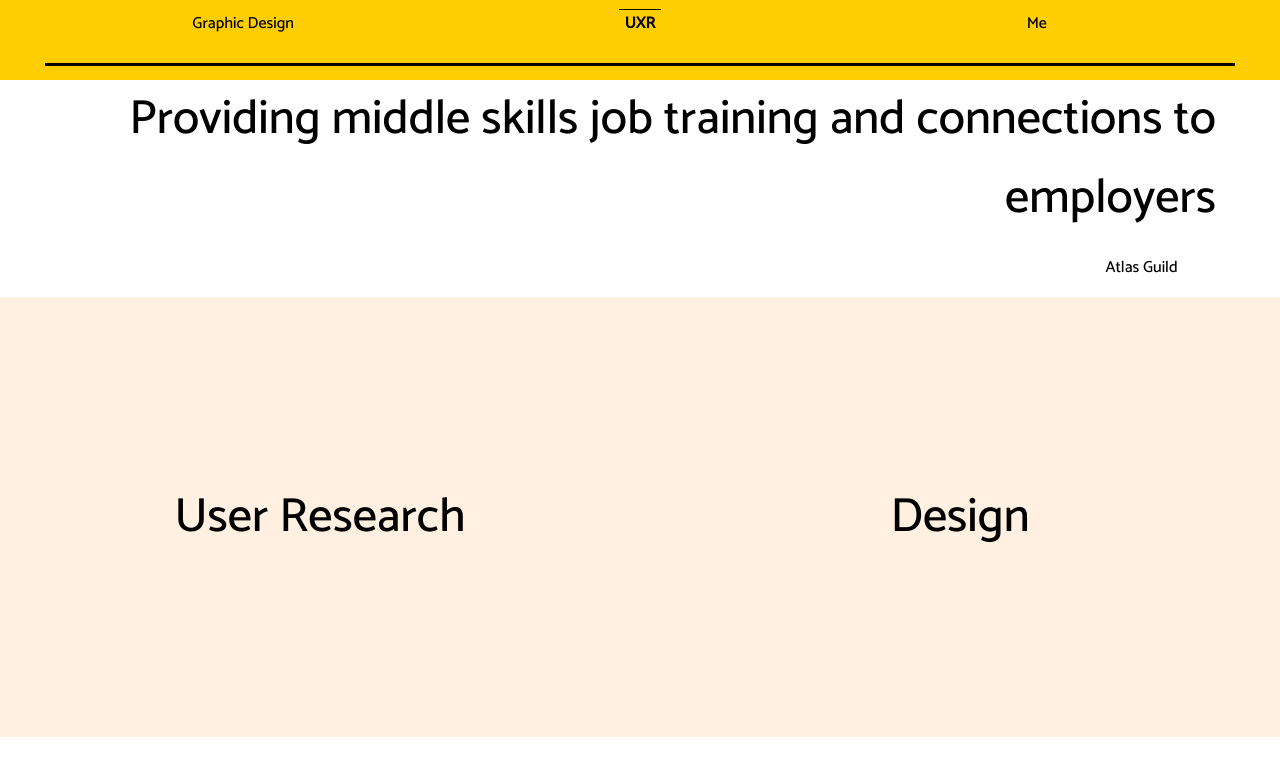
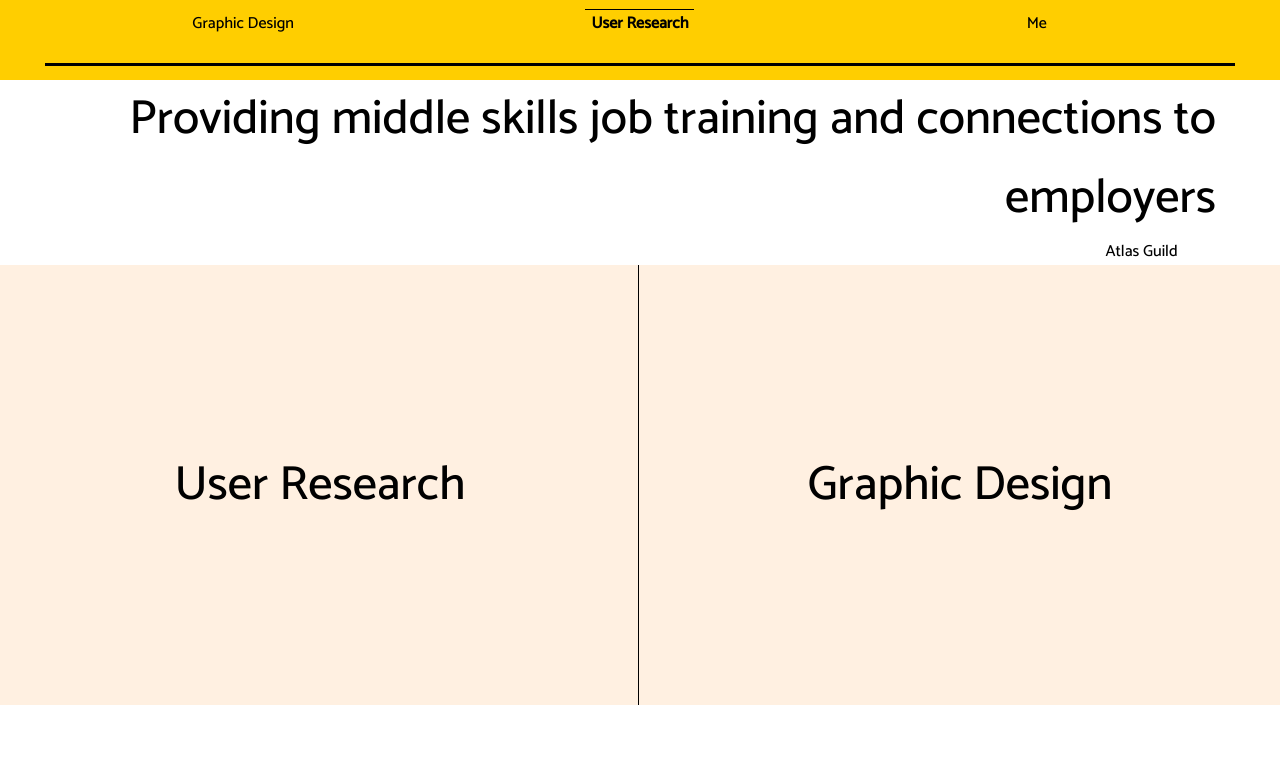
Before and after one commit to caymansimpson/jengoldbergdesign, a React (Create React App) app in the folder portfolio/: page /projects/AtlasGuild in a window 1280 px wide. Shown: the top 776 px of the page. Built offline with nearby package versions, Linux system fonts and the light colour scheme.

Commit message:
Added line between selections, fixed column floats and fixed display bug

```diff
--- a/portfolio/src/App.js
+++ b/portfolio/src/App.js
@@ -9,9 +9,9 @@ import {BrowserRouter, Route} from 'react-router-dom';
 class App extends Component {
   constructor(props) {
     super(props)
-    this.state = {'selected': 'UXR', 'shift': ''};
+    this.state = {'selected': 'User Research', 'shift': ''};
     this.changePage = this.changePage.bind(this);
-    this.headerOrder = ["Graphic Design", "UXR", "Me"]; // This is default
+    this.headerOrder = ["Graphic Design", "User Research", "Me"]; // This is default
     this.shift = '';
   }
 
--- a/portfolio/src/index.js
+++ b/portfolio/src/index.js
@@ -4,36 +4,6 @@ import './index.css';
 import App from './App';
 import * as serviceWorker from './serviceWorker';
 
-
-const exampleBothProject = {
-  'title': 'Both Project',
-  'description': 'Providing middle skills training and connections to employers',
-  'uxr': [ // List of sections for UXR; don't include uxr if it's not a uxr project!
-      {'name': 'Context', 'type': 'text', 'description': 'uxr description. Rendezvous Cafe is a restaurant offering job training for people who are rebuilding their lives. The catering business allows the cafe to reian profitable but had a confusing and inefficient process for requests. Identify user and staff painpoints when processing their requests, simplify, and develop a solution.'},
-      {'name': 'Process', 'type': 'text', 'description': 'uxr description. Curus tellus, et efficitur augue dignissim sit amet. Cras a posuere lectus. Nulla posuere consectetur sapien, et accumsan urna condimentum a. Morbi viverra mi lorem, id bibendum neque mattis mollis. Aenean sit amet consequat nibh. Integer turpis felis, euismod in nisi nec, imperdiet faucibus magna. Morbi quam eros, accumsan quis rhoncus eget, mattis vel metus. Duis eu sapien libero. Vestibulum imperdiet rho'},
-      {'name': 'Summary', 'type': 'text', 'description': 'uxr description. Curfinibus tellus, et efficitur augue dignissim sit amet. Cras a posuere lectus. Nulla posuere consectetur sapien, et accumsan urna condimentum a. Morbi viverra mi lorem, id bibendum neque mattis mollis. Aenean sit amet consequat nibh. Integer turpis felis, euismod in nisi nec, imperdiet faucibus magna. Morbi quam eros, accumsan quis rhoncus eget, mattis vel metus. Duis eu sapien libero. Vestibulum imperdiet rh'}
-  ],
-  'design': [ // List of sections for Graphic Design
-      {'name': 'Context', 'type': 'text', 'description': 'design description. Rendezvous Cafe is a restaurant offering job training for people who are rebuilding their lives. The catering business allows the cafe to reian profitable but had a confusing and inefficient process for requests. Identify user and staff painpoints when processing their requests, simplify, and develop a solution.'},
-      {'name': 'Process', 'type': 'text', 'description': 'design description. nibus tellus, et effissim sit amet. Cras a posuere lectus. Nulla posuere consectetur sapien, et accumsan urna condimentum a. Morbi viverra mi lorem, id bibendum neque mattis mollis. Aenean sit amet consequat nibh. Integer turpis felis, euismod in nisi nec, imperdiet faucibus magna. Morbi quam eros, accumsan quis rhoncus eget, mattis vel metus. Duis eu sapien libero. Vestibulum imperdiet rhoncus augue, in ef'},
-      {'name': 'Summary', 'type': 'text', 'description': 'design description. finiissim sit amet. Cras a posuere lectus. Nulla posuere consectetur sapien, et accumsan urna condimentum a. Morbi viverra mi lorem, id bibendum neque mattis mollis. Aenean sit amet consequat nibh. Integer turpis felis, euismod in nisi nec, imperdiet faucibus magna. Morbi quam eros, accumsan quis rhoncus eget, mattis vel metus. Duis eu sapien libero. Vestibulum imperdiet rhoncus augue, in eff'}
-  ]
-}
-
-const exampleUXRProject = {
-  'title': 'UXR Project',
-  'description': 'Providing middle skills training and connections to employers',
-  'uxr': [ // List of sections for UXR; don't include uxr if it's not a uxr project!
-      {'name': 'Context', 'type': 'text', 'description': 'Rendezvous Cafe is a restaurant offering job training for people who are rebuilding their lives. The catering business allows the cafe to reian profitable but had a confusing and inefficient process for requests. Identify user and staff painpoints when processing their requests, simplify, and develop a solution.'},
-      {'name': 'Process', 'type': 'text', 'description': 'Curabitur fermentum finibus telur augue dignissim sit amet. Cras a posuere lectus. Nulla posuere consectetur sapien, et accumsan urna condimentum a. Morbi viverra mi lorem, id bibendum neque mattis mollis. Aenean sit amet consequat nibh. Integer turpis felis, euismod in nisi nec, imperdiet faucibus magna. Morbi quam eros, accumsan quis rhoncus eget, mattis vel metus. Duis eu sapien libero. Vestibulum imperdiet rhoncus augue, in effic.'},
-      {'name': 'Summary', 'type': 'text', 'description': 'Curabitur ferficitur augue dignissim sit amet. Cras a posuere lectus. Nulla posuere consectetur sapien, et accumsan urna condimentum a. Morbi viverra mi lorem, id bibendum neque mattis mollis. Aenean sit amet consequat nibh. Integer turpis felis, euismod in nisi nec, imperdiet faucibus magna. Morbi quam eros, accumsan quis rhoncus eget, mattis vel metus. Duis eu sapien libero. Vestibulum imperdiet rhoncus augue, in effic'},
-      {'name': 'Methodology', 'type': 'column', 'columns': [
-          {'name': 'Goals', 'description': 'My goal was to love jeg with all my heart! She loved me back after a while, but it took some time because of all the mozerella sticks I snatched from right under her nose.'},
-          {'name': 'Findings', 'description': 'That even if you snatch mozerella sticks, the love of your life will forgive you because youre so cute and handsome and great at making websites for the love of their life!!'}
-      ]},
-      {'type': 'quote', 'description': 'Heyooooooooooo'}
-  ]
-}
 
 const jobtrain = {
   'title': 'Jobtrain',
@@ -84,7 +54,7 @@ const rendezvousCafe = {
       {'name': 'Personas', 'type': 'column', 'columns': [
           {'name': 'Goals', 'description': 'Who is currently ordering?'},
           {'name': 'Findings', 'description': '<ul><li>Two main order types: morning coffee/ breakfast and lunch/ dinner service</li><li>The preparation required varies vastly between these two</li><li>Morning coffee/ breakfast requires little preparation and operates from a mostly standardized menu. Lunch/ dinner services are developed in coordination with the customers’ needs, and require much more preparation because of this.</li><li>Businesses within the Sobrato Center (surrounding office park) are mainly the current customer, but Rendezvous would like to expand more within it, too, both in awareness and frequency of orders.</li></ul>'}
-      ]},
+      ], 'postColumn': 'hey what\'s up?'},
       {'name': 'Journey Mapping', 'type': 'column', 'columns': [
           {'name': 'Goals', 'description': 'Visualize and tell the story of the experience of ordering catering, from both the café’s perspective and the user’s.'},
           {'name': 'Findings', 'description': '<ul><li>Decrease tasks needed from the contact person at the café.</li><li>Increase interactions between contact person and the customer, to create transparency for the customer during the process.</li><li>Generate future business by increasing awareness through improved social media reviews.</li><li>Cut out inefficiencies in communication by automating parts of the process and centralizing data collection to be easily reproduced and shared. </li></ul>'}
@@ -182,18 +152,8 @@ const sharksGrid = {
   ]
 }
 
-const exampleDesignProject = {
-  'title': 'Design Project',
-  'description': 'Providing middle skills training and connections to employers',
-  'design': [ // List of sections for Graphic Design
-    {'name': 'Context', 'type': 'text', 'description': 'Rendezvous Cafe is a restaurant offering job training for people who are rebuilding their lives. The catering business allows the cafe to reian profitable but had a confusing and inefficient process for requests. Identify user and staff painpoints when processing their requests, simplify, and develop a solution.'},
-    {'name': 'Process', 'type': 'text', 'description': 'Curabitur fermenus tellus, et efficitur augue dignissim sit amet. Cras a posuere lectus. Nulla posuere consectetur sapien, et accumsan urna condimentum a. Morbi viverra mi lorem, id bibendum neque mattis mollis. Aenean sit amet consequat nibh. Integer turpis felis, euismod in nisi nec, imperdiet faucibus magna. Morbi quam eros, accumsan quis rhoncus eget, mattis vel metus. Duis eu sapien libero. Vestibulum imperdiet rhoncus augue, in ef'},
-    {'name': 'Summary', 'type': 'text', 'description': 'Curabitur , et efficitur augue dignissim sit amet. Cras a posuere lectus. Nulla posuere consectetur sapien, et accumsan urna condimentum a. Morbi viverra mi lorem, id bibendum neque mattis mollis. Aenean sit amet consequat nibh. Integer turpis felis, euismod in nisi nec, imperdiet faucibus magna. Morbi quam eros, accumsan quis rhoncus eget, mattis vel metus. Duis eu sapien libero. Vestibulum imperdiet rhoncus augue, in eff'}
-  ]
-}
-
 const ladies = {
-  'title': 'Design Project',
+  'title': 'Ladies',
   'description': 'I do not know what to put here',
   'design': [ // List of sections for Graphic Design
     {'name': 'Context', 'type': 'text', 'description': 'I should figure out something to write here.'},
@@ -202,7 +162,7 @@ const ladies = {
 }
 
 const nature = {
-  'title': 'Design Project2',
+  'title': 'Nature',
   'description': 'I do not know what to put here2MODIFICATION',
   'design': [ // List of sections for Graphic Design
     {'name': 'Context', 'type': 'text', 'description': 'MODIFICATIONI should figure out here.'},
@@ -210,11 +170,7 @@ const nature = {
   ]
 }
 
-let projects = Array(3).fill(exampleBothProject).concat(Array(3).fill(exampleUXRProject)).concat(Array(3).fill(exampleDesignProject)).map(function(u, i) {
-  var item = JSON.parse(JSON.stringify(u)); // deep copy of object
-  item.title = u.title + " " + i // giving them a distinct title
-  return item;
-})
+let projects = []
 
 // fOR JEn: projects.push(variable_name)
 projects.push(jobtrain)
--- a/portfolio/src/views/Home.js
+++ b/portfolio/src/views/Home.js
@@ -36,7 +36,8 @@ class ProjectList extends React.Component {
     return (
       <div className="projectlist">
         {this.props.projects.filter(function(u, i) { // filter to only projects we need to show based on selection
-          if(this.props.selection === 'UXR') return u.uxr !== undefined
+          console.log(this.props.selection)
+          if(this.props.selection === 'User Research') return u.uxr !== undefined
           else return u.design !== undefined
         }, this).map( // then iterate them through
           function(project, i) {
--- a/portfolio/src/views/Projects.css
+++ b/portfolio/src/views/Projects.css
@@ -60,6 +60,15 @@ and includes when you click to choose what is shown*/
   background-color: #fff0e1;
   float:left;
   font-size: 300%;
+}
+.projectSelections:first-child:after {
+  content: "";
+  background-color: #000;
+  position: absolute;
+  width: 1px;
+  height: 100%;
+  left: 99.75%;
+  display: block;
 }
 
 .projectOption { /*this will be for centering the text inside the projectSelections divs*/
@@ -128,10 +137,16 @@ how to add that in!
 
 .columnHolder { /* this will hold the goal/ findings vert headers and the methodology section description*/
 	width:90%;
-	height: 250px;
+	overflow: auto;
 	padding-left: 10%;
 	position: relative;
 	display:block;
+}
+
+.postColumn { /* Defines CSS of section after columns */
+  position: relative;
+  width: 90%;
+  margin-left: 10%
 }
 
 .columnText{ /*this is the main text in the methodology section*/
--- a/portfolio/src/views/Projects.js
+++ b/portfolio/src/views/Projects.js
@@ -16,7 +16,7 @@ var setHTML = function(html) {
   return parse(html, {
       replace: function(element) {
         if (element.attribs && element.name === 'img') {
-          return <img src={images(`${element.attribs.src}`)}/>
+          return <img src={images(`${element.attribs.src}`)} alt=""/>
         }
       }
   });
@@ -59,18 +59,18 @@ class ProjectHeader extends React.Component {
     return (
       <div className='projectHeader'>
         <div className='projectDescription'>
-          <p>{setHTML(this.props.project.description)}</p>
+          {setHTML(this.props.project.description)}
         </div>
         <div className="projectTitle">
-          <p>{setHTML(this.props.project.title)}</p>
+          {setHTML(this.props.project.title)}
         </div>
         {this.props.project.uxr !== undefined && this.props.project.design !== undefined && // only show this if we have multiple to choose from
-          <div className={"projectSelectionHolder " + (this.props.clicked !== null? 'clicked': '')}> {/*temporary*/}
+          <div className={"projectSelectionHolder " + (this.props.clicked !== null? 'clicked': '')}>
               <div className={"projectSelections " + (this.props.clicked !== null? 'clicked': '')} val="uxr" onClick={(e) => this.props.handleClick(e, "uxr")}>
                 {this.props.project.uxr !== undefined && <div className="projectOption">User Research</div>}
               </div>
               <div className={"projectSelections " + (this.props.clicked !== null? 'clicked': '')} val="design" onClick={(e) => this.props.handleClick(e, "design")}>
-                {this.props.project.design !== undefined && <div className="projectOption">Design</div>}
+                {this.props.project.design !== undefined && <div className="projectOption">Graphic Design</div>}
               </div>
           </div>
         }
@@ -81,17 +81,14 @@ class ProjectHeader extends React.Component {
 
 class TextSection extends React.Component {
   render() {
-
-
     return (
       <div>
         <div className='sectionTitle'>
           <h2>{setHTML(this.props.project.name)}</h2>
         </div>
         <div className='sectionDescription'>
-          <p>{setHTML(this.props.project.description)}</p>
+          {setHTML(this.props.project.description)}
         </div>
-        {/* <img src={a}/> */}
       </div>
     );
   }
@@ -108,7 +105,7 @@ class ColumnSection extends React.Component {
           {
             this.props.project.columns.map(function(u, i) {
               return (
-                <div>
+                <div key={u.name}>
                   <div className='columnTitle'>{setHTML(u.name)}</div>
                   <div className='columnText'>{setHTML(u.description)}</div>
                 </div>
@@ -116,6 +113,11 @@ class ColumnSection extends React.Component {
             })
           }
         </div>
+        {this.props.project.postColumn !== undefined && // only show this if we have postColumn defined
+          <div className="postColumn">
+            {setHTML(this.props.project.postColumn)}
+          </div>
+        }
       </div>
     );
   }
```
